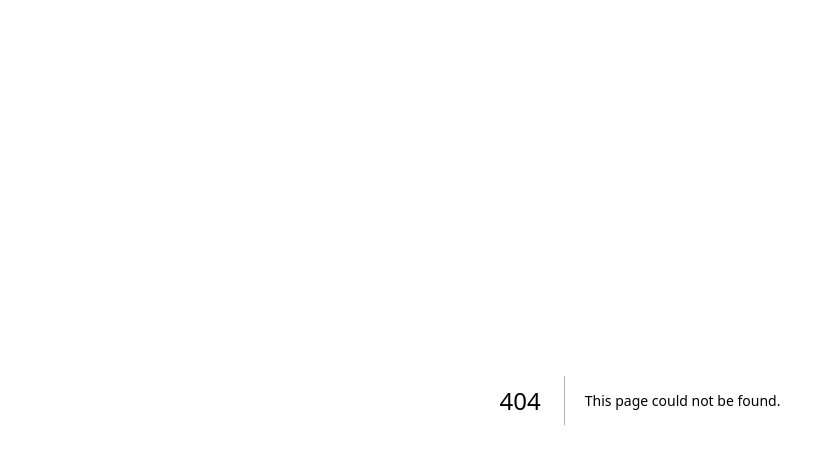
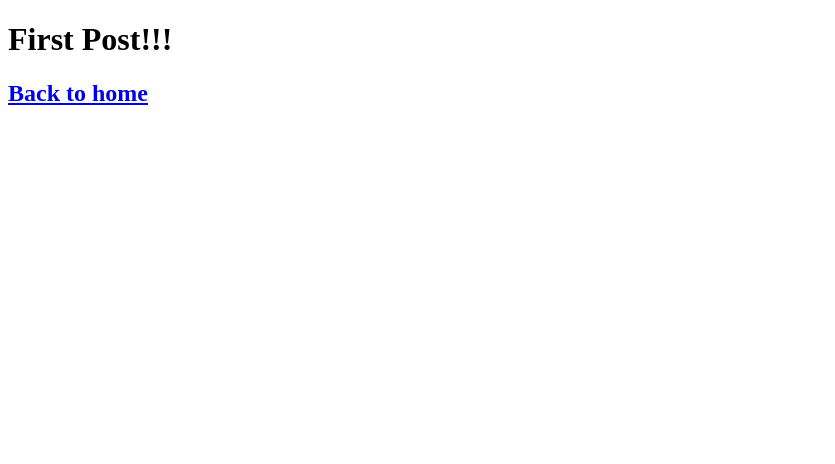
Before and after one commit to Chase-Stokes/nextjs-blog, a Next.js app: page /posts/first-post in a window 1280 px wide. Before the commit this address had no page. Shown: the top 464 px of the page, without its empty margins (0-835 px from the left). Built offline with nearby package versions, Linux system fonts and the light colour scheme.

Commit message:
initial commit

```diff
--- a/pages/index.js
+++ b/pages/index.js
@@ -1,4 +1,5 @@
 import Head from 'next/head'
+import Link from 'next/link'
 
 export default function Home() {
   return (
@@ -10,7 +11,7 @@ export default function Home() {
 
       <main>
         <h1 className="title">
-          Welcome to <a href="https://nextjs.org">Next.js!</a>
+          You can read the first post <Link href='/posts/first-post'>here</Link>!
         </h1>
 
         <p className="description">
--- /dev/null
+++ b/pages/posts/first-post.js
@@ -0,0 +1,24 @@
+import Link from "next/link"
+import Head from "next/head"
+import Script from "next/script"
+
+export default function FirstPost() {
+  return (
+    <>
+    <Head>
+      <title>Post #1</title>
+    </Head>
+    <Script
+    src="https://connect.facebook.net/en_US/sdk.js"
+    strategy="lazyOnload"
+    onLoad={() =>
+    console.log(`script loaded correctly, window FB has been populated`)
+    } />
+      <h1>First Post!!!</h1>
+      <h2>
+        <Link href='/'>Back to home</Link>
+      </h2>
+    </>
+  )
+
+}
```
Also changed, not shown: public/images/profile.jpg (added).
